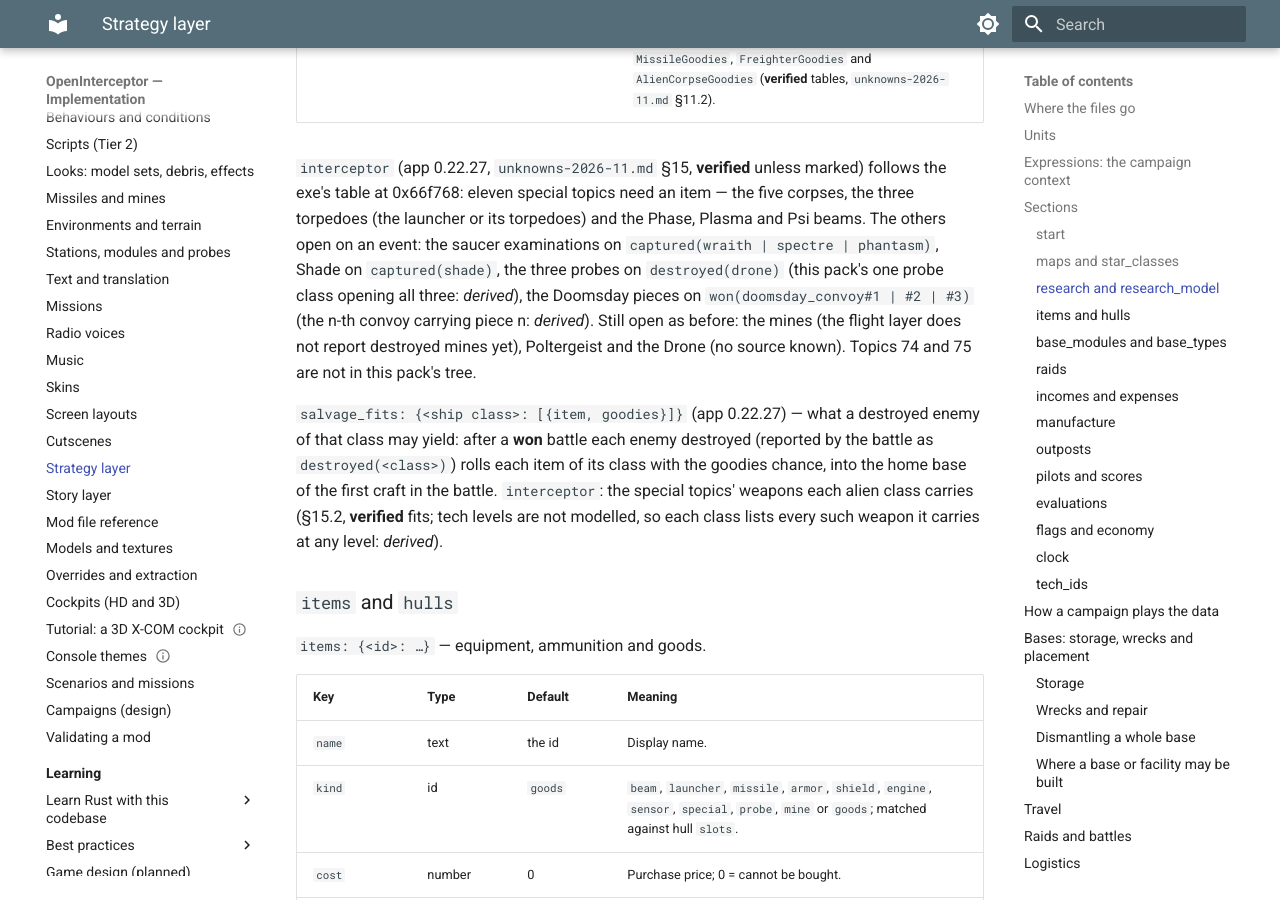
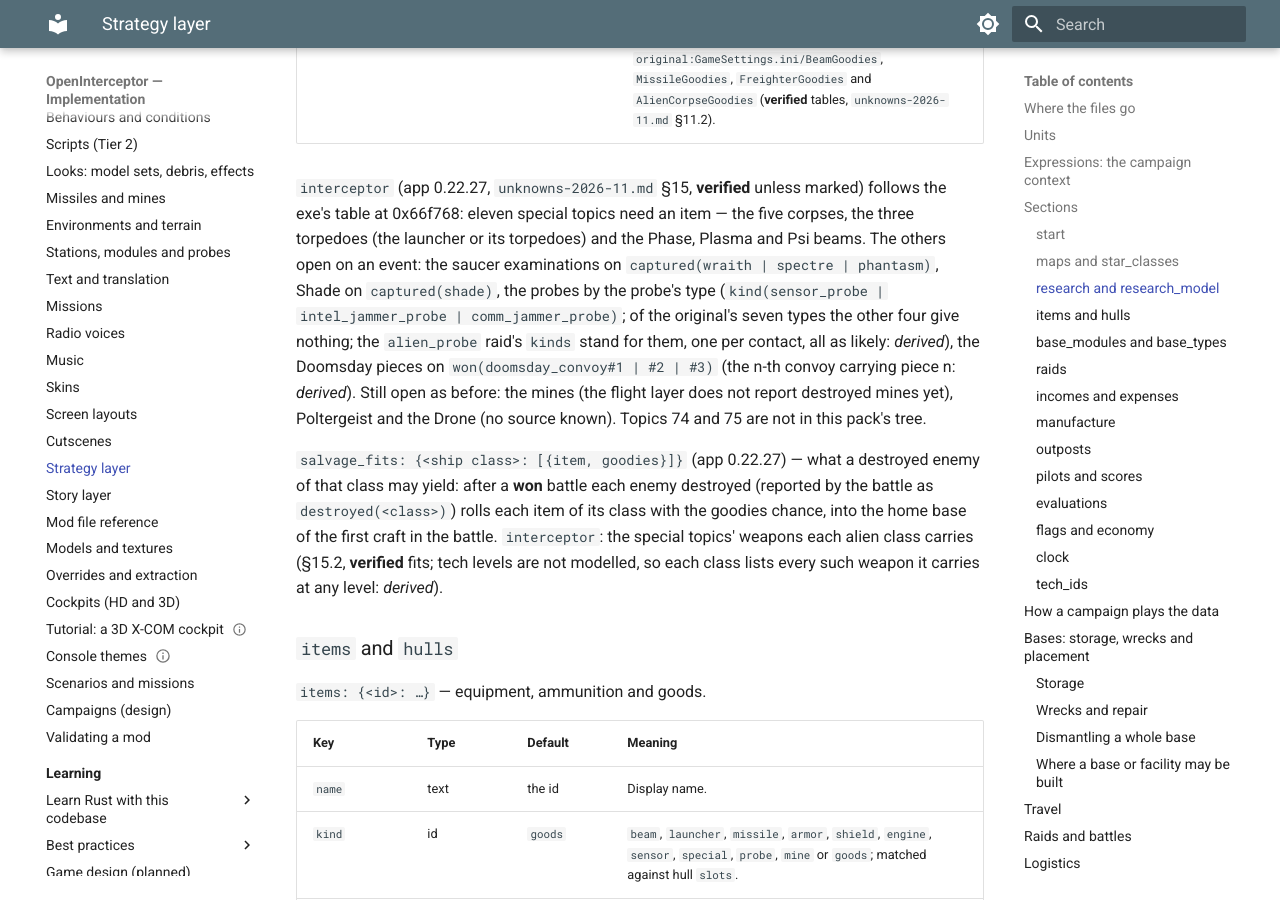
Before and after one commit to bbogovich/OpenInterceptor, an MkDocs documentation site: the page built from docs/modding/strategy.md, in a window 1280 px wide and 900 px high, scrolled down 9137 px. Built offline with MkDocs 1.6.1 and Material for MkDocs 9.7.7, drawn with Linux system fonts in a browser that asks for light colours; some of the changed text lies outside the part shown.

Commit message:
Probe types open their topics (app NEXT, #129)
Strategy: raids' kinds, kind(<kind>) events; DEV-097; status.

Issue: #129
Co-Authored-By: Claude Opus 5.5 <noreply@anthropic.com>

```diff
--- a/docs/modding/strategy.md
+++ b/docs/modding/strategy.md
@@ -193,7 +193,7 @@ yet.
 | `requires_all` | list of topic ids | none | App NEXT: topics that must **all** be known as well — `research(a) and research(b)` joined to `requires` (and to the translated `prereq*`). `interceptor`: Nova Bomb's five extra prerequisites, which the original's code adds to its INI ones (**verified**). |
 | `level` | number | 0 | App NEXT: the original's `Level` (read through inheritance); a finished topic earns `research_model.score_by_level` at its level. |
 | `requires_item` | item id or list | none | App 0.22.25: an **artefact-gated** topic (the original's Prereq 127, RQ-S-03): offered only once one of these items has been *recovered* by salvage (the destroyed ships' [`salvage_fits`](#research-and-research_model), raids' [`salvage_items`](#raids)) and only while one stays in some base's stores. A list (app 0.22.27) accepts any of them — the original takes a launcher or its torpedoes. When none is left (sold, lost) the topic closes, and stays closed until another is recovered. Unknown item: load error. |
-| `unlock_on` | list of events | none | App NEXT: an **event-gated** special topic, offered once any of these battle events has happened: `destroyed(<class>)` (an enemy of that class destroyed), `captured(<class>)` (captured or disabled), `won(<raid>)` or `won(<raid>#<n>)` (that raid's n-th won battle). It stays open. |
+| `unlock_on` | list of events | none | App NEXT: an **event-gated** special topic, offered once any of these battle events has happened: `destroyed(<class>)` (an enemy of that class destroyed), `captured(<class>)` (captured or disabled), `won(<raid>)` or `won(<raid>#<n>)` (that raid's n-th won battle), `kind(<kind>)` (a won raid's [`kinds`](#raids) pick, app NEXT). It stays open. |
 | `complete_on` | list of events | none | App NEXT: the same events finish the topic outright (the original's topics 74 / 75 for captured freighters and AlienType5). |
 | `lab`, `site`, `start_cost` | | none | A **station-only** topic: see [Logistics › research stations](#research-stations-and-station-only-topics) (app 0.9.0). |
 
@@ -220,7 +220,9 @@ says so, and its `score_by_level` score is added to the month's.
 table at 0x66f768: eleven special topics need an item — the five corpses, the three torpedoes (the
 launcher or its torpedoes) and the Phase, Plasma and Psi beams. The others open on an event: the
 saucer examinations on `captured(wraith | spectre | phantasm)`, Shade on `captured(shade)`, the
-three probes on `destroyed(drone)` (this pack's one probe class opening all three: *derived*),
+probes by the probe's type (`kind(sensor_probe | intel_jammer_probe | comm_jammer_probe)`; of the
+original's seven types the other four give nothing; the `alien_probe` raid's `kinds` stand for
+them, one per contact, all as likely: *derived*),
 the Doomsday pieces on `won(doomsday_convoy#1 | #2 | #3)` (the n-th convoy carrying piece n:
 *derived*). Still open as before: the mines (the flight layer does not report destroyed mines
 yet), Poltergeist and the Drone (no source known). Topics 74 and 75 are not in this pack's tree.
@@ -364,6 +366,7 @@ its `cargo` modules limit nothing: the original hub's own cargo room is unknown.
 | `requires` | condition | none | Rolled only while this holds (`day >= 10`). |
 | `target` | `base` / `system` | `base` | What it heads for: one of the player's bases, or any system. |
 | `speed` | number | 600 | Map units per hour. |
+| `kinds` | list of ids | none | App NEXT: what a launch of this raid may be (`interceptor`'s `alien_probe`: the original's seven probe types); one is picked per contact and a **won** battle reports it as the event `kind(<kind>)` for research's `unlock_on`. Every kind is as likely. |
 | `salvage_items` | list of `{item, goodies}` | none | App 0.22.25: artefacts a **won** battle with this raid may recover besides the destroyed ships' `salvage_fits` (`interceptor`: the alien corpses, which raid yields which race *derived*): each is rolled once with its [`goodies`](#research-and-research_model) table's chance at the campaign's difficulty and goes to the home base of the first craft in the battle (base 0 if none), opening the topics whose `requires_item` it is. Unknown item or table: load error. |
 | `react_on_detect` | fraction (`per_level`) | 0 | App NEXT: once a base's sensors see the contact, with this chance it turns on that base — it heads for it (along the lanes on a lane map) and strikes it if not stopped. A plan's shipment keeps its course. `interceptor`: alien raids `{per_level: [25%, 35%, 45%, 55%, 65%]}` (the original's 25 + 10 × level %, **verified**; that it re-tasks against the detector is *derived*). |
 
```
Also changed, not shown: docs/implementation/deviations/index.md (+1 -1 lines), docs/implementation/status.md (+4 -0 lines).
